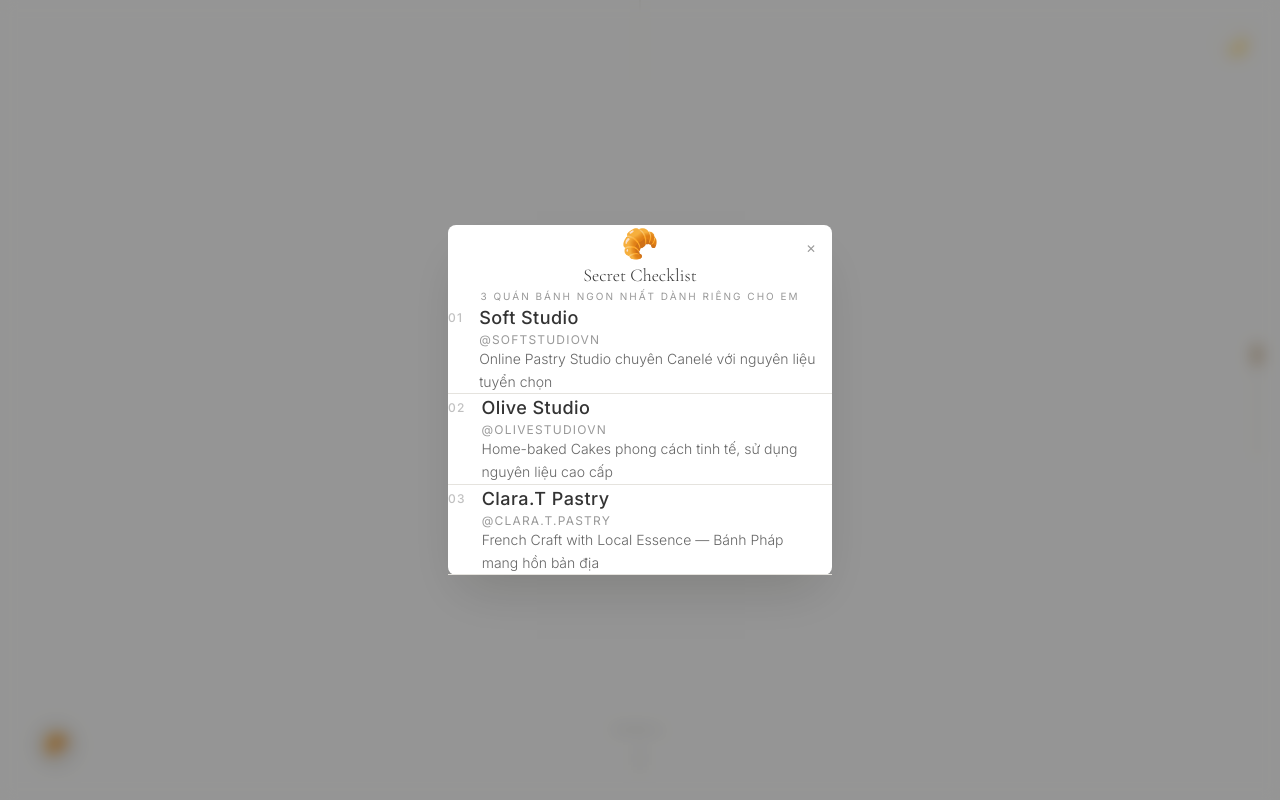
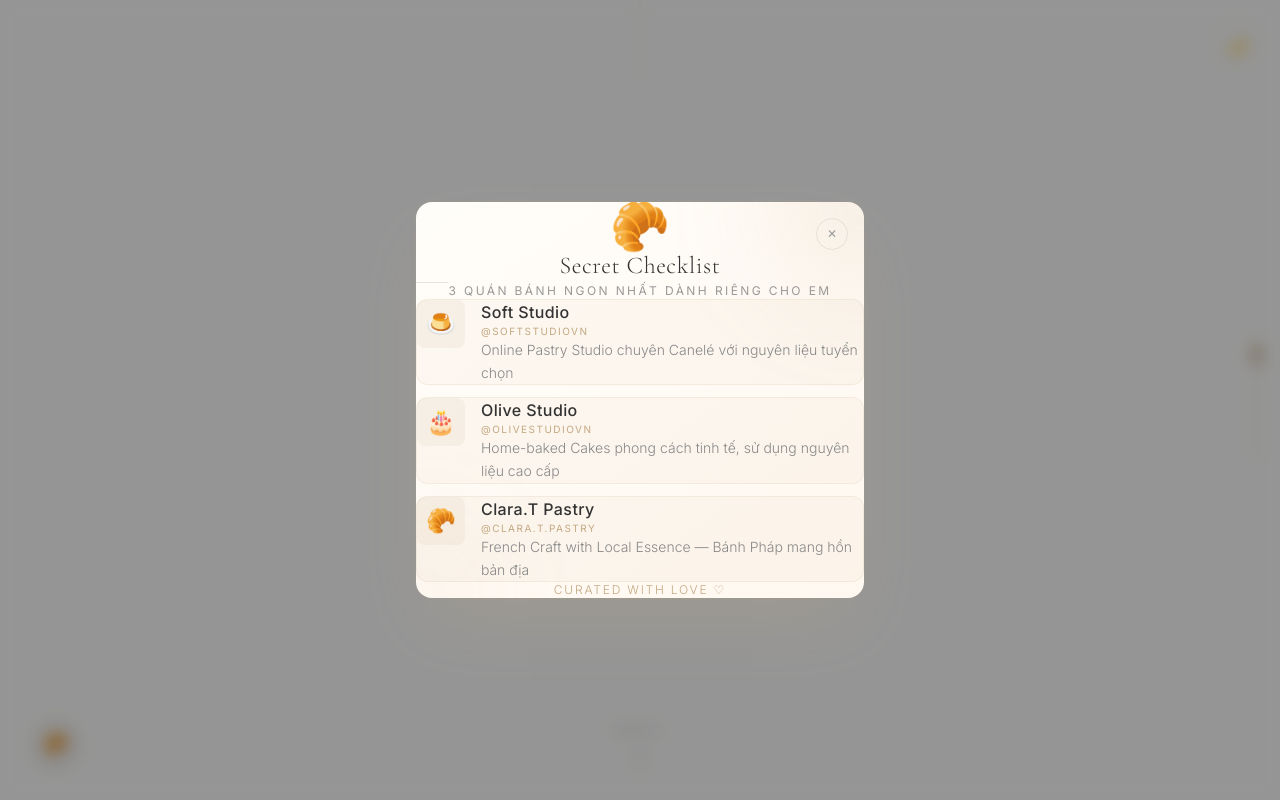
Before and after one commit to minhhoang080100-beep/resumeMyself, a React (Vite) app: page / in a window 1280 px wide. Both pictures are taken after a click on the button "Secret croissant". Built offline with nearby package versions, Linux system fonts and the light colour scheme.

Commit message:
update giao diện secret list

```diff
--- a/src/components/CroissantModal.jsx
+++ b/src/components/CroissantModal.jsx
@@ -6,128 +6,202 @@ const bakeries = [
     handle: '@softstudiovn',
     link: 'https://www.instagram.com/softstudiovn/',
     note: 'Online Pastry Studio chuyên Canelé với nguyên liệu tuyển chọn',
+    emoji: '🍮',
   },
   {
     name: 'Olive Studio',
     handle: '@olivestudiovn',
     link: 'https://www.instagram.com/olivestudiovn/',
     note: 'Home-baked Cakes phong cách tinh tế, sử dụng nguyên liệu cao cấp',
+    emoji: '🎂',
   },
   {
     name: 'Clara.T Pastry',
     handle: '@clara.t.pastry',
     link: 'https://www.instagram.com/clara.t.pastry/',
     note: 'French Craft with Local Essence — Bánh Pháp mang hồn bản địa',
+    emoji: '🥐',
   },
 ]
 
+const cardVariants = {
+  hidden: { opacity: 0, y: 20, scale: 0.95 },
+  visible: (i) => ({
+    opacity: 1,
+    y: 0,
+    scale: 1,
+    transition: {
+      duration: 0.5,
+      delay: 0.35 + i * 0.12,
+      ease: [0.25, 0.46, 0.45, 0.94],
+    },
+  }),
+}
+
 export default function CroissantModal({ onClose, darkMode }) {
+  const bg = darkMode
+    ? 'linear-gradient(145deg, #1E1E1E 0%, #2A2520 100%)'
+    : 'linear-gradient(145deg, #FFFDF9 0%, #FFF8F0 100%)'
+  const cardBg = darkMode ? 'rgba(255,255,255,0.04)' : 'rgba(196,168,130,0.06)'
+  const cardBorder = darkMode ? 'rgba(212,184,150,0.12)' : 'rgba(196,168,130,0.15)'
+  const cardHoverBg = darkMode ? 'rgba(212,184,150,0.08)' : 'rgba(196,168,130,0.12)'
+
   return (
     <motion.div
       initial={{ opacity: 0 }}
       animate={{ opacity: 1 }}
       exit={{ opacity: 0 }}
       transition={{ duration: 0.3 }}
-      className="modal-overlay fixed inset-0 z-[100] flex items-center justify-center px-6"
+      className="modal-overlay fixed inset-0 z-[100] flex items-center justify-center px-4 sm:px-6"
       onClick={onClose}
     >
       <motion.div
-        initial={{ opacity: 0, scale: 0.9, y: 20 }}
+        initial={{ opacity: 0, scale: 0.92, y: 30 }}
         animate={{ opacity: 1, scale: 1, y: 0 }}
-        exit={{ opacity: 0, scale: 0.9, y: 20 }}
-        transition={{ duration: 0.4, ease: [0.25, 0.46, 0.45, 0.94] }}
+        exit={{ opacity: 0, scale: 0.92, y: 30 }}
+        transition={{ duration: 0.5, ease: [0.25, 0.46, 0.45, 0.94] }}
         onClick={(e) => e.stopPropagation()}
-        className="w-full max-w-sm rounded-lg p-8 sm:p-10 relative"
+        className="w-full max-w-md rounded-2xl p-6 sm:p-8 relative overflow-hidden"
         style={{
-          background: darkMode ? '#242424' : '#FFFFFF',
-          boxShadow: '0 25px 50px -12px rgba(0, 0, 0, 0.15)',
+          background: bg,
+          boxShadow: darkMode
+            ? '0 32px 64px -16px rgba(0,0,0,0.6), 0 0 0 1px rgba(212,184,150,0.08)'
+            : '0 32px 64px -16px rgba(196,168,130,0.2), 0 0 0 1px rgba(196,168,130,0.1)',
         }}
       >
-        {/* Close */}
+        {/* Decorative glow */}
+        <div
+          className="absolute -top-20 -right-20 w-40 h-40 rounded-full blur-3xl opacity-20 pointer-events-none"
+          style={{ background: darkMode ? '#D4B896' : '#C4A882' }}
+        />
+        <div
+          className="absolute -bottom-16 -left-16 w-32 h-32 rounded-full blur-3xl opacity-10 pointer-events-none"
+          style={{ background: darkMode ? '#D4B896' : '#C4A882' }}
+        />
+
+        {/* Close button */}
         <button
           onClick={onClose}
-          className="absolute top-4 right-4 text-xs cursor-pointer bg-transparent border-none"
-          style={{ color: darkMode ? '#A09D96' : '#999999' }}
+          className="absolute top-4 right-4 w-8 h-8 rounded-full flex items-center justify-center cursor-pointer bg-transparent transition-all duration-300 hover:scale-110"
+          style={{
+            border: `1px solid ${darkMode ? 'rgba(255,255,255,0.1)' : 'rgba(0,0,0,0.08)'}`,
+            color: darkMode ? '#A09D96' : '#999999',
+          }}
         >
-          ✕
+          <span className="text-xs leading-none">✕</span>
         </button>
 
         {/* Header */}
-        <div className="text-center mb-8">
-          <span className="text-3xl block mb-3">🥐</span>
+        <motion.div
+          initial={{ opacity: 0, y: 10 }}
+          animate={{ opacity: 1, y: 0 }}
+          transition={{ duration: 0.5, delay: 0.15 }}
+          className="text-center mb-6 sm:mb-8"
+        >
+          <motion.span
+            className="text-4xl sm:text-5xl block mb-3"
+            animate={{ rotate: [0, -8, 8, -4, 0] }}
+            transition={{ duration: 2, delay: 0.6, ease: 'easeInOut' }}
+          >
+            🥐
+          </motion.span>
           <h3
-            className="font-heading text-lg font-light"
+            className="font-heading text-xl sm:text-2xl font-light tracking-wide"
             style={{ color: darkMode ? '#E8E6E1' : '#333333' }}
           >
             Secret Checklist
           </h3>
+          <div
+            className="w-8 h-px mx-auto my-3"
+            style={{ background: darkMode ? '#3A3835' : '#E5E3DE' }}
+          />
           <p
-            className="text-[10px] tracking-[0.2em] uppercase mt-1"
+            className="text-[10px] sm:text-xs tracking-[0.2em] uppercase"
             style={{ color: darkMode ? '#A09D96' : '#999999' }}
           >
             3 quán bánh ngon nhất dành riêng cho em
           </p>
-        </div>
+        </motion.div>
 
-        {/* List */}
-        <div className="flex flex-col mt-4">
+        {/* Cards */}
+        <div className="flex flex-col gap-3">
           {bakeries.map((b, i) => (
-            <a
+            <motion.a
               key={i}
               href={b.link}
               target="_blank"
               rel="noopener noreferrer"
-              className={`group flex items-start justify-between py-5 sm:py-6 border-b border-opacity-20 transition-all duration-300 ${
-                i === bakeries.length - 1 ? 'border-transparent' : ''
-              }`}
-              style={{ borderColor: darkMode ? '#3A3835' : '#E5E3DE' }}
+              custom={i}
+              initial="hidden"
+              animate="visible"
+              variants={cardVariants}
+              className="group relative rounded-xl p-4 sm:p-5 flex items-start gap-4 transition-all duration-400 no-underline"
+              style={{
+                background: cardBg,
+                border: `1px solid ${cardBorder}`,
+              }}
+              onMouseEnter={(e) => {
+                e.currentTarget.style.background = cardHoverBg
+                e.currentTarget.style.borderColor = darkMode ? 'rgba(212,184,150,0.25)' : 'rgba(196,168,130,0.3)'
+              }}
+              onMouseLeave={(e) => {
+                e.currentTarget.style.background = cardBg
+                e.currentTarget.style.borderColor = cardBorder
+              }}
             >
-              <div className="flex gap-3 sm:gap-4 items-start w-full pr-4">
-                {/* Number */}
-                <div className="pt-1">
-                  <span
-                    className="text-[10px] sm:text-xs font-medium tracking-widest opacity-30 group-hover:opacity-60 transition-opacity"
-                    style={{ color: darkMode ? '#E8E6E1' : '#333333' }}
+              {/* Emoji badge */}
+              <div
+                className="shrink-0 w-10 h-10 sm:w-12 sm:h-12 rounded-lg flex items-center justify-center text-xl sm:text-2xl"
+                style={{
+                  background: darkMode ? 'rgba(212,184,150,0.1)' : 'rgba(196,168,130,0.1)',
+                }}
               >
-                    0{i + 1}
-                  </span>
+                {b.emoji}
               </div>
 
               {/* Content */}
-                <div className="flex-1">
+              <div className="flex-1 min-w-0">
+                <div className="flex items-center gap-2 mb-1">
                   <h4
-                    className="text-base sm:text-lg font-medium tracking-wide mb-1 group-hover:translate-x-1 transition-transform duration-300"
+                    className="text-sm sm:text-base font-medium tracking-wide group-hover:translate-x-0.5 transition-transform duration-300"
                     style={{ color: darkMode ? '#E8E6E1' : '#333333' }}
                   >
                     {b.name}
                   </h4>
+                  <span
+                    className="opacity-0 -translate-x-1 group-hover:opacity-60 group-hover:translate-x-0 transition-all duration-300 text-xs"
+                    style={{ color: darkMode ? '#D4B896' : '#C4A882' }}
+                  >
+                    ↗
+                  </span>
+                </div>
                 <p
-                    className="text-[10px] sm:text-xs tracking-widest uppercase mb-2 sm:mb-2.5"
-                    style={{ color: darkMode ? '#A09D96' : '#999999' }}
+                  className="text-[10px] tracking-[0.15em] uppercase mb-1.5"
+                  style={{ color: darkMode ? '#D4B896' : '#C4A882' }}
                 >
                   {b.handle}
                 </p>
                 <p
                   className="text-xs sm:text-sm font-light leading-relaxed"
-                    style={{ color: darkMode ? '#C4C2BC' : '#666666' }}
+                  style={{ color: darkMode ? '#A09D96' : '#888888' }}
                 >
                   {b.note}
                 </p>
               </div>
+            </motion.a>
+          ))}
         </div>
 
-              {/* Arrow */}
-              <div className="pt-1 opacity-0 -translate-x-2 group-hover:opacity-100 group-hover:translate-x-0 transition-all duration-300 hidden sm:block shrink-0">
-                <span
-                  className="text-sm"
-                  style={{ color: darkMode ? '#A09D96' : '#999999' }}
+        {/* Footer */}
+        <motion.p
+          initial={{ opacity: 0 }}
+          animate={{ opacity: 1 }}
+          transition={{ delay: 0.8 }}
+          className="text-center text-[10px] sm:text-xs tracking-[0.15em] uppercase mt-8 sm:mt-10 font-light"
+          style={{ color: darkMode ? '#A09D96' : '#C4A882' }}
         >
-                  ↗
-                </span>
-              </div>
-            </a>
-          ))}
-        </div>
+          Curated with love ♡
+        </motion.p>
       </motion.div>
     </motion.div>
   )
--- a/src/components/Footer.jsx
+++ b/src/components/Footer.jsx
@@ -49,23 +49,31 @@ export default function Footer({ darkMode, active }) {
         </p> */}
       </motion.div>
 
-      {/* Floating Easter Egg Hint - Bottom Right */}
+      {/* Floating Easter Egg Hint - Bottom Center */}
       <motion.div
-        initial={{ opacity: 0 }}
-        animate={active ? { opacity: 1 } : { opacity: 0 }}
+        initial={{ opacity: 0, y: 10 }}
+        animate={active ? { opacity: 1, y: 0 } : { opacity: 0, y: 10 }}
         transition={{ duration: 1, delay: 1.5 }}
-        className="absolute bottom-6 right-6 sm:bottom-10 sm:right-10 flex flex-col items-center gap-1 opacity-70 cursor-pointer"
+        className="absolute bottom-8 sm:bottom-10 left-1/2 -translate-x-1/2 flex flex-col items-center gap-2 cursor-pointer"
       >
-        <span
-          className="text-xs sm:text-sm tracking-widest uppercase font-medium"
-          style={{ color: darkMode ? '#A09D96' : '#999999' }}
+        <div
+          className="flex items-center gap-2 px-4 py-1.5 rounded-full backdrop-blur-sm"
+          style={{
+            background: darkMode ? 'rgba(212,184,150,0.1)' : 'rgba(196,168,130,0.1)',
+            border: `1px solid ${darkMode ? 'rgba(212,184,150,0.2)' : 'rgba(196,168,130,0.25)'}`,
+          }}
         >
-          psst...
-        </span>
+          <span
+            className="text-[10px] sm:text-xs tracking-[0.25em] uppercase font-medium"
+            style={{ color: darkMode ? '#D4B896' : '#C4A882' }}
+          >
+            psst...
+          </span>
+        </div>
         <motion.span
-          animate={{ y: [0, 8, 0] }}
-          transition={{ duration: 1.5, repeat: Infinity, ease: "easeInOut" }}
-          className="text-2xl sm:text-3xl font-light"
+          animate={{ y: [0, 5, 0] }}
+          transition={{ duration: 1.8, repeat: Infinity, ease: 'easeInOut' }}
+          className="text-lg sm:text-xl font-light"
           style={{ color: darkMode ? '#D4B896' : '#C4A882' }}
         >
           ↓
```
Lines whose indentation alone changed are shown as unchanged.
